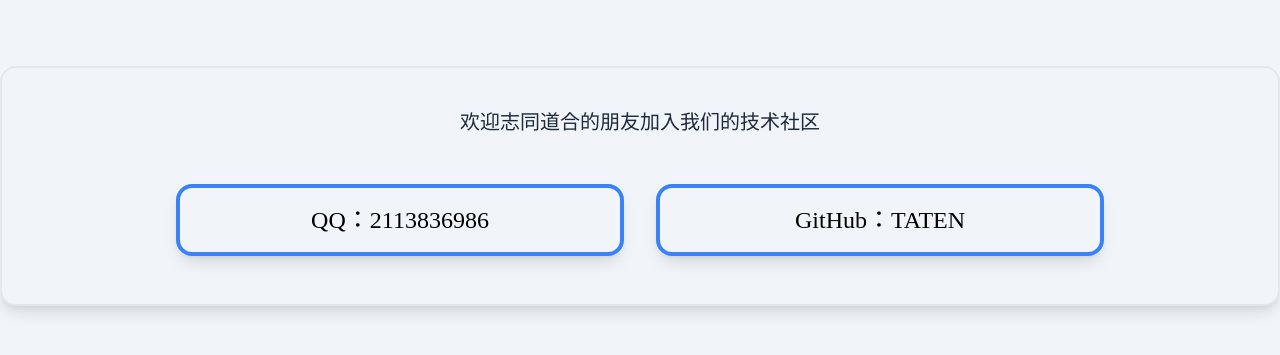
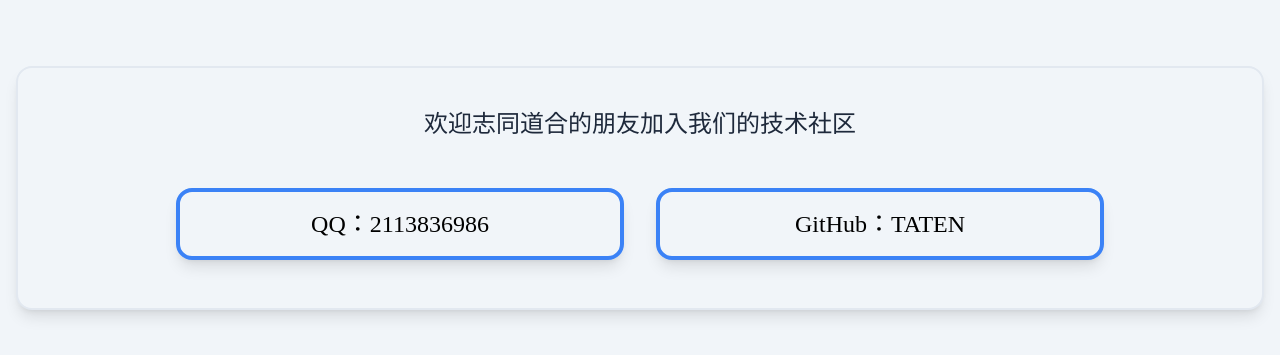
Before and after one commit to LINMOH/map, a React (Vite) app: page / in a window 1280 px wide. Shown: the part 3415-3770 px from the top of the page. Built offline with nearby package versions, Linux system fonts and the light colour scheme.

Commit message:
feat: 添加间距并增加字体大小

```diff
--- a/src/assets/css/contact.css
+++ b/src/assets/css/contact.css
@@ -5,7 +5,7 @@
 }
 
 .contact-subtitle {
-	@apply text-xl text-center mt-6 mb-4;
+	@apply text-2xl text-center mt-6 mb-4;
 }
 
 .contact-title {
--- a/src/components/Contact.tsx
+++ b/src/components/Contact.tsx
@@ -5,7 +5,7 @@
 	return (
 		<div className="contact component">
 			<div className="contact-title">联系我们</div>
-			<Card>
+			<Card className="m-4">
 				<div className="contact-subtitle">欢迎志同道合的朋友加入我们的技术社区</div>
 				<div className="justify-center flex gap-8 flex-wrap p-8">
 					<a href="https://qm.qq.com/q/NeWTRiJRaG" className="contact-item">
```
